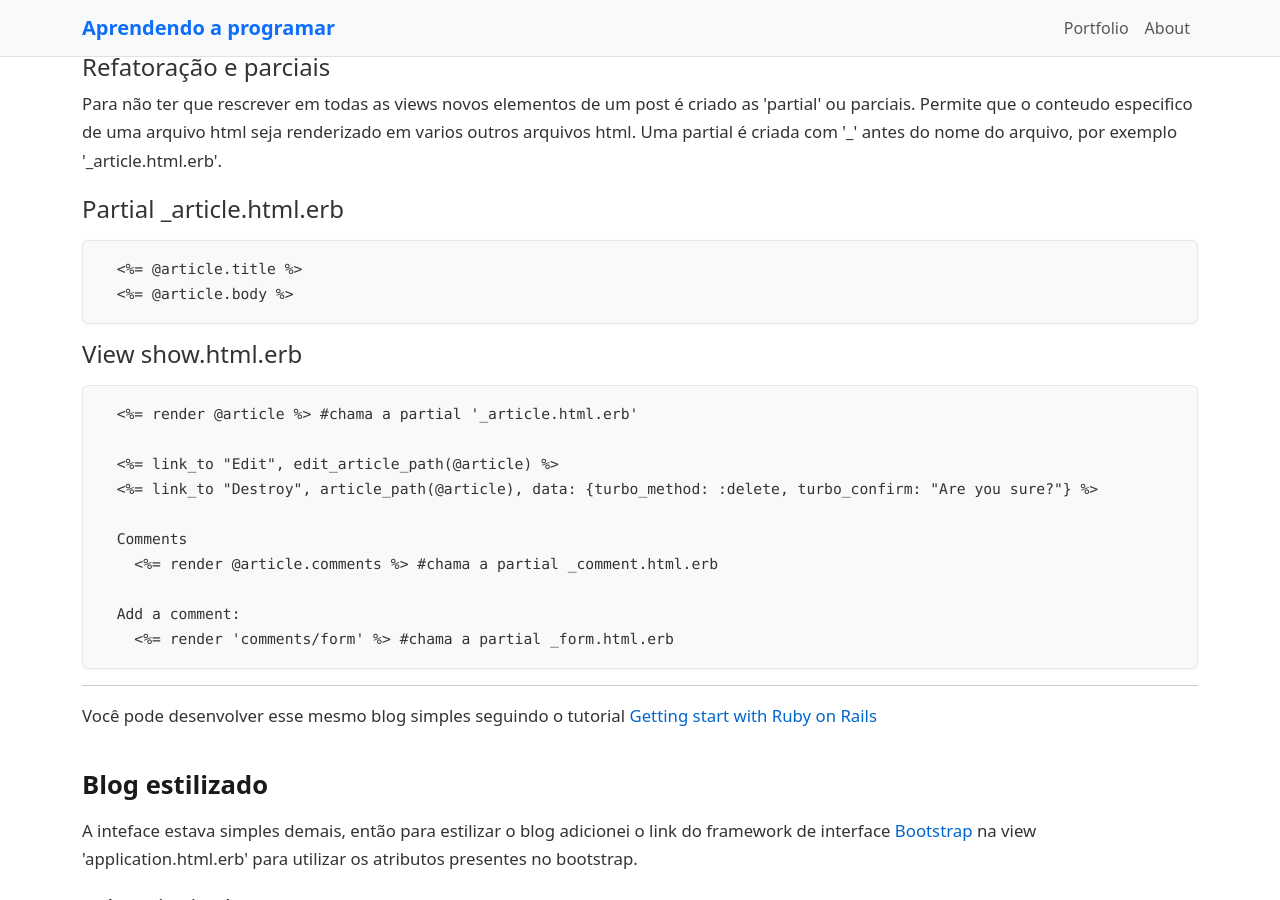
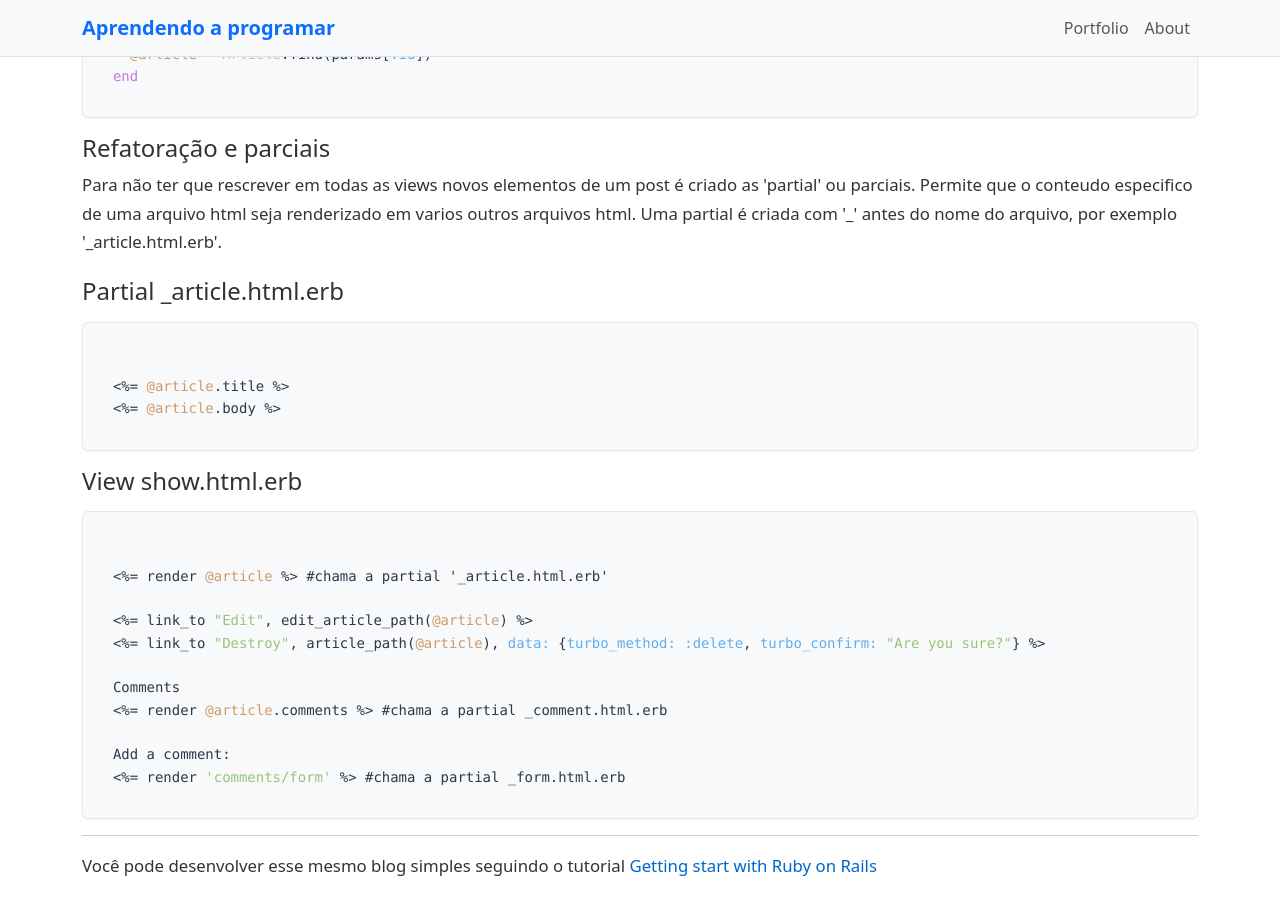
Before and after one commit to nicollinoxx/nicollinoxx.github.io, a Jekyll site: the page built from _posts/2024-06-23-Iniciando_com_rails.html, in a window 1280 px wide and 900 px high, scrolled down 3197 px. Built offline with Jekyll 4.4.1, drawn with Linux system fonts in a browser that asks for light colours; comment, search, counter and statistics services are not loaded; some of the changed text lies outside the part shown.

Commit message:
Wrap code examples in pre/code language tags

```diff
--- a/_posts/2024-06-23-Iniciando_com_rails.html
+++ b/_posts/2024-06-23-Iniciando_com_rails.html
@@ -64,20 +64,20 @@ categories: tutorial
 </p>
 
 <h4>Controller articles</h4>
-{% highlight ruby %}
+<pre><code class="language-ruby">
 def index
   @articles = Article.all
 end
-{% endhighlight %}
+</code></pre>
 
 <h4>View 'index.html.erb'</h4>
-<pre>
+<pre><code class="language-erb">
 <% @articles.each do |article| %>
   <%= link_to article.title, article %>
 <% end %>
 
 <%= link_to "New Article", new_article_path, class: 'btn btn-primary mt-2' %>
-</pre>
+</code></pre>
 
 <h2>Tela de um post e comentario do blog</h2>
 <p>
@@ -98,11 +98,11 @@ categories: tutorial
 </p>
 
 <h4>Controller articles</h4>
-{% highlight ruby %}
+<pre><code class="language-ruby">
 def show
   @article = Article.find(params[:id])
 end
-{% endhighlight %}
+</code></pre>
 
 <h4>Refatoração e parciais</h4>
 <p>
@@ -112,13 +112,13 @@ categories: tutorial
 </p>
 
 <h4>Partial _article.html.erb</h4>
-<pre>
+<pre><code class="language-erb">
 <%= @article.title %>
 <%= @article.body %>
-</pre>
+</code></pre>
 
 <h4>View show.html.erb</h4>
-<pre>
+<pre><code class="language-erb">
 <%= render @article %> #chama a partial '_article.html.erb'
 
 <%= link_to "Edit", edit_article_path(@article) %>
@@ -129,7 +129,7 @@ categories: tutorial
 
 Add a comment:
 <%= render 'comments/form' %> #chama a partial _form.html.erb
-</pre>
+</code></pre>
 
 <hr>
 
```
Also changed, not shown: _posts/2025-01-06-depot.html (+13 -12 lines). Lines whose indentation alone changed are shown as unchanged.
